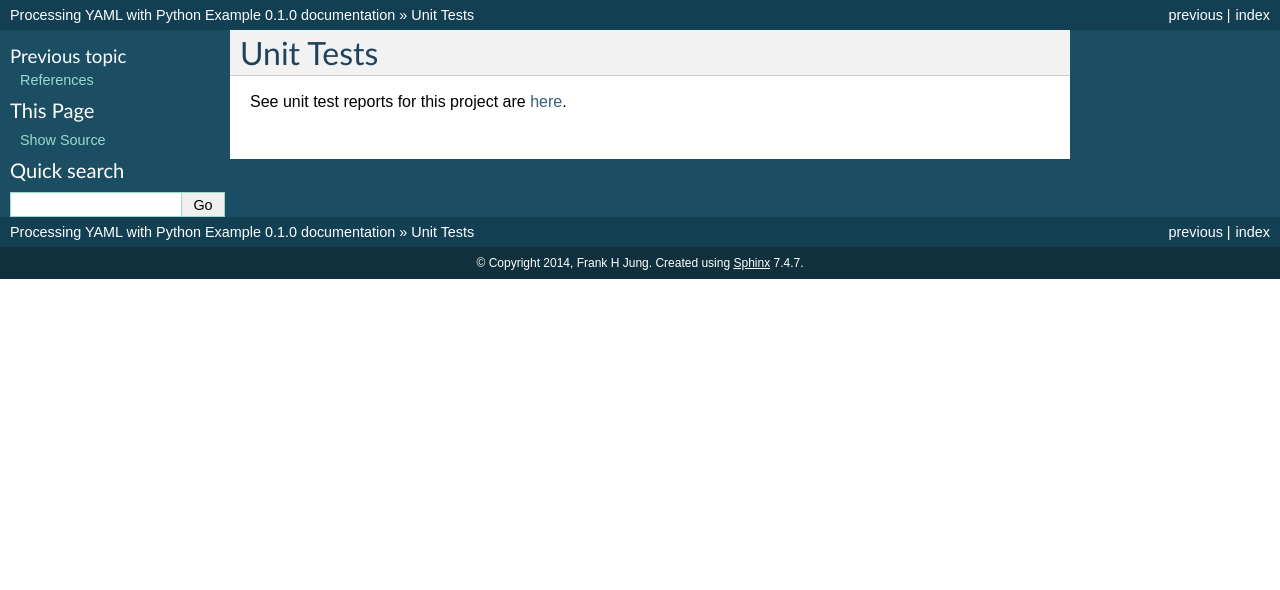
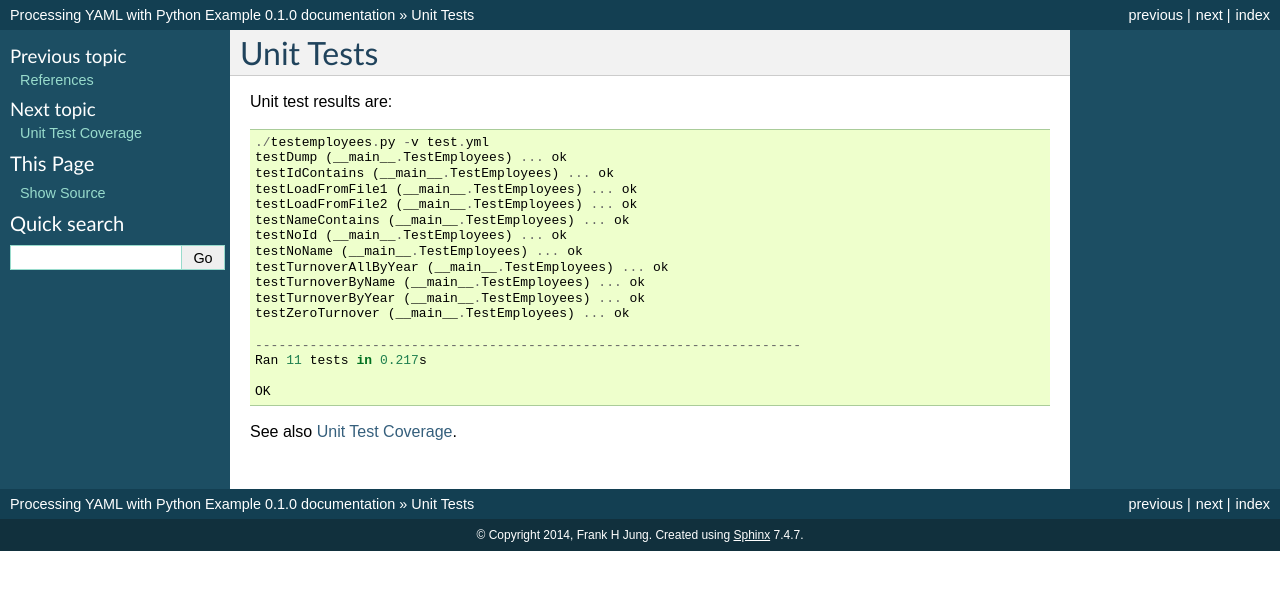
Before and after one commit to sabbavarapu/python-yaml, a Sphinx documentation site: the page built from doc/unittests.rst, in a window 1280 px wide. Shown: the top 590 px of the page. Built offline with Sphinx 7.4.7, drawn with Linux system fonts in a browser that asks for light colours.

Commit message:
added unit tests and unit test coverage

```diff
--- /dev/null
+++ b/doc/coverage.rst
@@ -0,0 +1,8 @@
+.. _coverage:
+
+Unit Test Coverage
+==================
+
+See unit test reports for this project are `here <_static/index.html>`_.
+
+.. EOF
--- a/doc/index.rst
+++ b/doc/index.rst
@@ -18,6 +18,7 @@ Contents
    dependencies
    references
    unittests
+   coverage
 
 This is an example Python project used to demonstrate:
 
--- a/doc/unittests.rst
+++ b/doc/unittests.rst
@@ -3,6 +3,26 @@
 Unit Tests
 ==========
 
-See unit test reports for this project are `here <_static/index.html>`_.
+Unit test results are::
+
+   ./testemployees.py -v test.yml
+   testDump (__main__.TestEmployees) ... ok
+   testIdContains (__main__.TestEmployees) ... ok
+   testLoadFromFile1 (__main__.TestEmployees) ... ok
+   testLoadFromFile2 (__main__.TestEmployees) ... ok
+   testNameContains (__main__.TestEmployees) ... ok
+   testNoId (__main__.TestEmployees) ... ok
+   testNoName (__main__.TestEmployees) ... ok
+   testTurnoverAllByYear (__main__.TestEmployees) ... ok
+   testTurnoverByName (__main__.TestEmployees) ... ok
+   testTurnoverByYear (__main__.TestEmployees) ... ok
+   testZeroTurnover (__main__.TestEmployees) ... ok
+
+   ----------------------------------------------------------------------
+   Ran 11 tests in 0.217s
+
+   OK
+
+See also :ref:`coverage`.
 
 .. EOF
```
